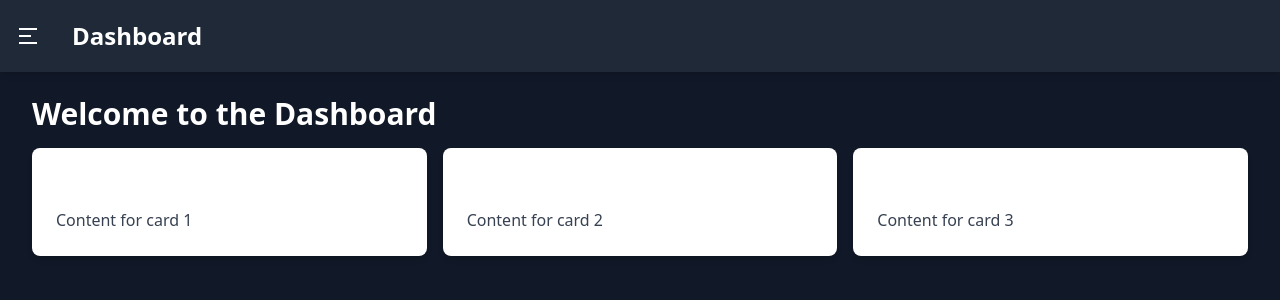
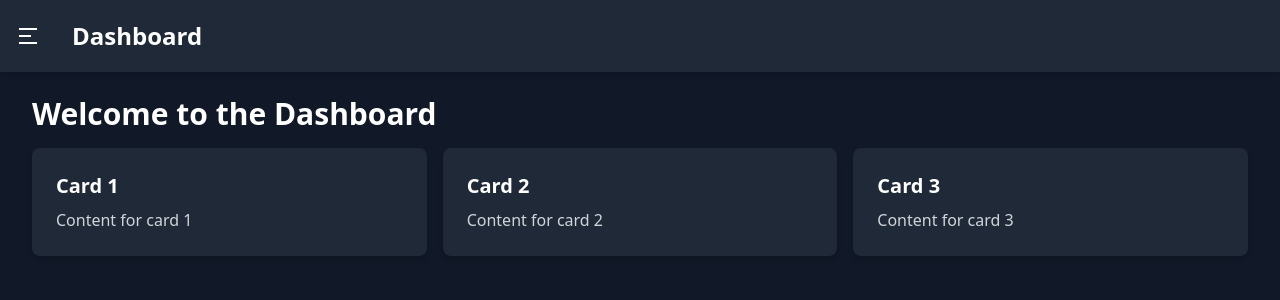
Before and after one commit to LautaroDevelopers/restaurant-frontend, a React (Vite) app: page /dashboard in a window 1280 px wide. Shown: the top 300 px of the page. Built offline with nearby package versions, Linux system fonts and the light colour scheme; sample sign-in values are in the browser's storage.

Commit message:
Mejora el estilo de la página del Dashboard con un esquema de colores más oscuro y texto en blanco para mayor legibilidad.

```diff
--- a/src/pages/DashboardPage.jsx
+++ b/src/pages/DashboardPage.jsx
@@ -1,19 +1,19 @@
 function DashboardPage() {
     return (
         <div>
-            <h2 className="text-3xl font-bold mb-4">Welcome to the Dashboard</h2>
+            <h2 className="text-3xl font-bold mb-4 text-white">Welcome to the Dashboard</h2>
             <div className="grid grid-cols-1 md:grid-cols-2 lg:grid-cols-3 gap-4">
-                <div className="bg-white p-6 rounded-lg shadow-md">
-                    <h3 className="text-xl font-semibold mb-2">Card 1</h3>
-                    <p className="text-gray-700">Content for card 1</p>
+                <div className="bg-gray-800 p-6 rounded-lg shadow-md">
+                    <h3 className="text-xl font-semibold mb-2 text-white">Card 1</h3>
+                    <p className="text-gray-300">Content for card 1</p>
                 </div>
-                <div className="bg-white p-6 rounded-lg shadow-md">
-                    <h3 className="text-xl font-semibold mb-2">Card 2</h3>
-                    <p className="text-gray-700">Content for card 2</p>
+                <div className="bg-gray-800 p-6 rounded-lg shadow-md">
+                    <h3 className="text-xl font-semibold mb-2 text-white">Card 2</h3>
+                    <p className="text-gray-300">Content for card 2</p>
                 </div>
-                <div className="bg-white p-6 rounded-lg shadow-md">
-                    <h3 className="text-xl font-semibold mb-2">Card 3</h3>
-                    <p className="text-gray-700">Content for card 3</p>
+                <div className="bg-gray-800 p-6 rounded-lg shadow-md">
+                    <h3 className="text-xl font-semibold mb-2 text-white">Card 3</h3>
+                    <p className="text-gray-300">Content for card 3</p>
                 </div>
             </div>
         </div>
```
